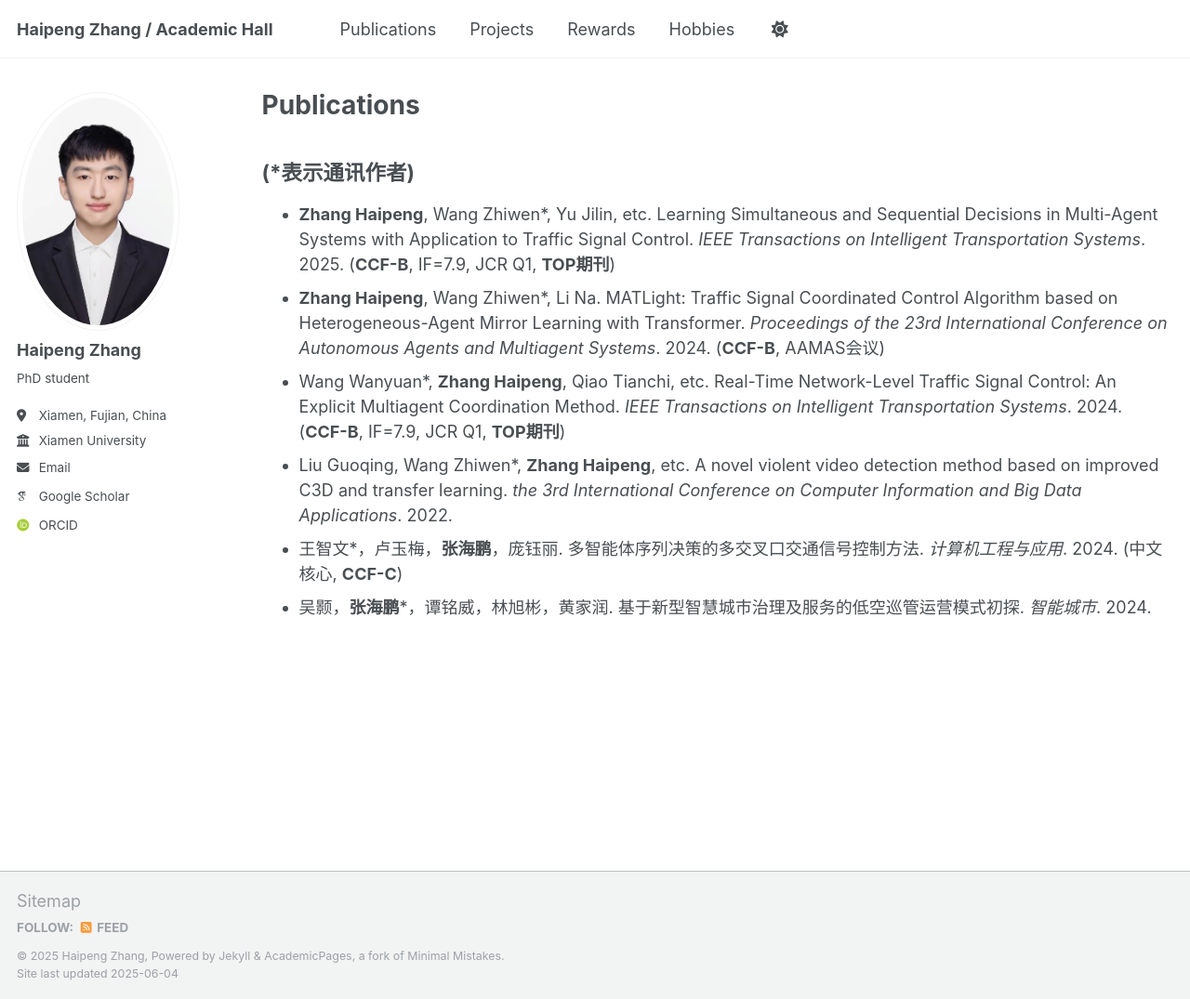
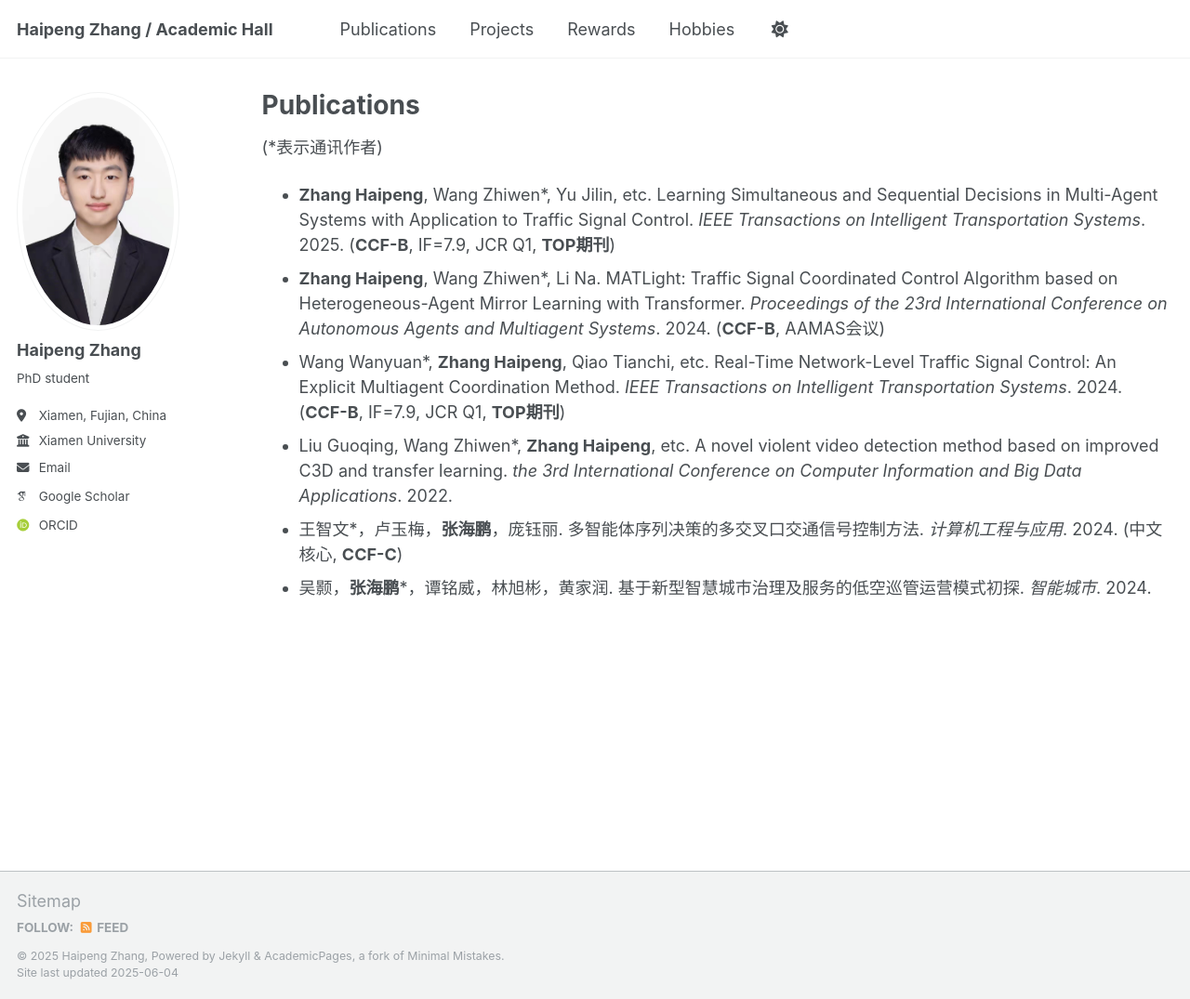
Before and after one commit to Harry-first/haipengzhang, a Jekyll site: the page built from _pages/publications.md, in a window 1280 px wide and 1075 px high. Shown: the whole window at 93% size. Built offline with Jekyll 4.4.1, drawn with Linux system fonts in a browser that asks for light colours; some web fonts are replaced.

Commit message:
Update publications.md

```diff
--- a/_pages/publications.md
+++ b/_pages/publications.md
@@ -3,9 +3,8 @@ layout: archive
 title: "Publications"
 permalink: /publications/
 ---
-{% include base_path %}
+
 (*表示通讯作者)
-------
 - **Zhang Haipeng**, Wang Zhiwen\*, Yu Jilin, etc. Learning Simultaneous and Sequential Decisions in Multi-Agent Systems with Application to Traffic Signal Control. _IEEE Transactions on Intelligent Transportation Systems_. 2025. (**CCF-B**, IF=7.9, JCR Q1, **TOP期刊**)
 - **Zhang Haipeng**, Wang Zhiwen\*, Li Na. MATLight: Traffic Signal Coordinated Control Algorithm based on Heterogeneous-Agent Mirror Learning with Transformer. _Proceedings of the 23rd International Conference on Autonomous Agents and Multiagent Systems_. 2024. (**CCF-B**, AAMAS会议)
 - Wang Wanyuan\*, **Zhang Haipeng**, Qiao Tianchi, etc. Real-Time Network-Level Traffic Signal Control: An Explicit Multiagent Coordination Method. _IEEE Transactions on Intelligent Transportation Systems_. 2024. (**CCF-B**, IF=7.9, JCR Q1, **TOP期刊**)
```
